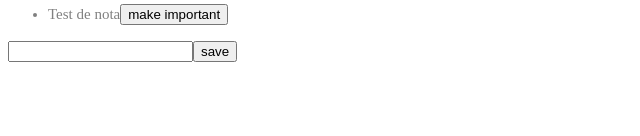
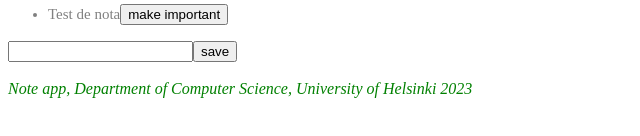
Before and after one commit to probonogo/fullstackopen, a React (Vite) app in the folder part2-notes-frontend/: page / in a window 1280 px wide. Shown: the part 196-332 px from the top of the page, without its empty margins (0-640 px from the left). Built offline with nearby package versions, Linux system fonts and the light colour scheme; data requests are answered from the project's data file.

Commit message:
Inline styles

```diff
--- a/part2-notes-frontend/src/App.jsx
+++ b/part2-notes-frontend/src/App.jsx
@@ -2,6 +2,22 @@
 import Note from './components/Note'
 import Notification from './components/Notification'
 import noteService from './services/notes'
+
+const Footer = () => {
+  const footerStyle = {
+    color: 'green',
+    fontStyle: 'italic',
+    fontSize: 16,
+  }
+  return (
+    <div style={footerStyle}>
+      <br />
+      <em>
+        Note app, Department of Computer Science, University of Helsinki 2023
+      </em>
+    </div>
+  )
+}
 
 const App = () => {
   const [notes, setNotes] = useState([])
@@ -75,6 +91,7 @@
         <input value={newNote} onChange={handleNoteChange} />
         <button type='submit'>save</button>
       </form>
+      <Footer />
     </div>
   )
 }
```
